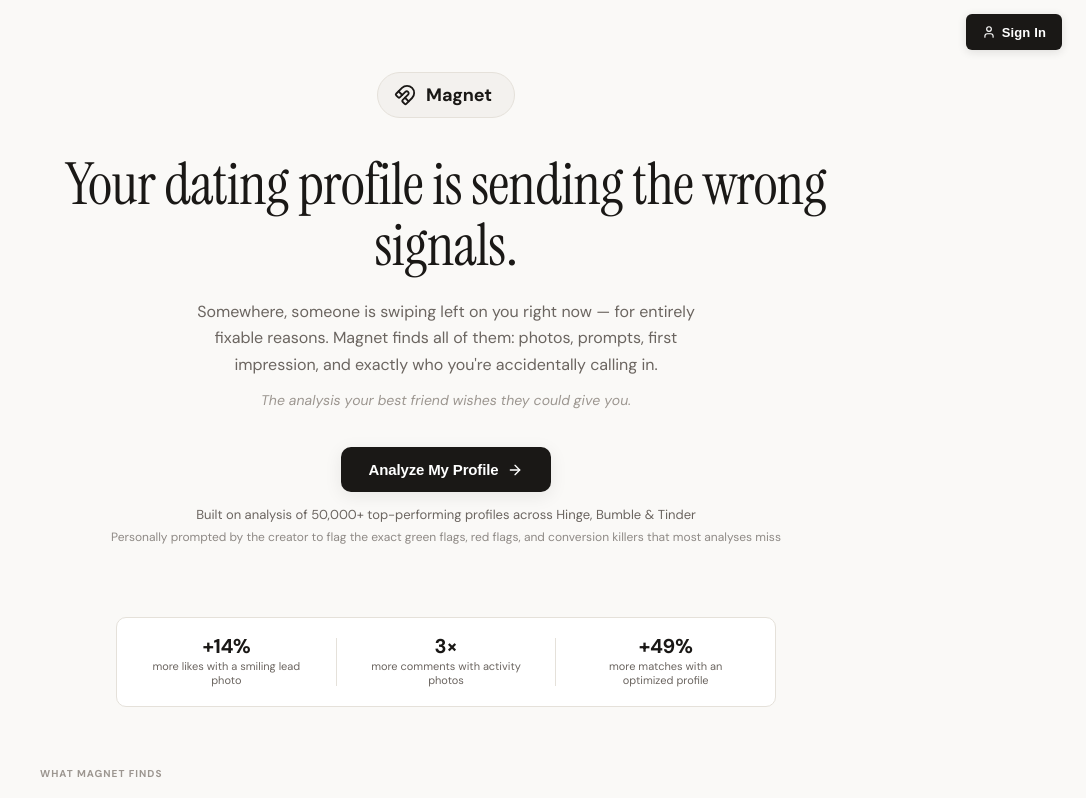
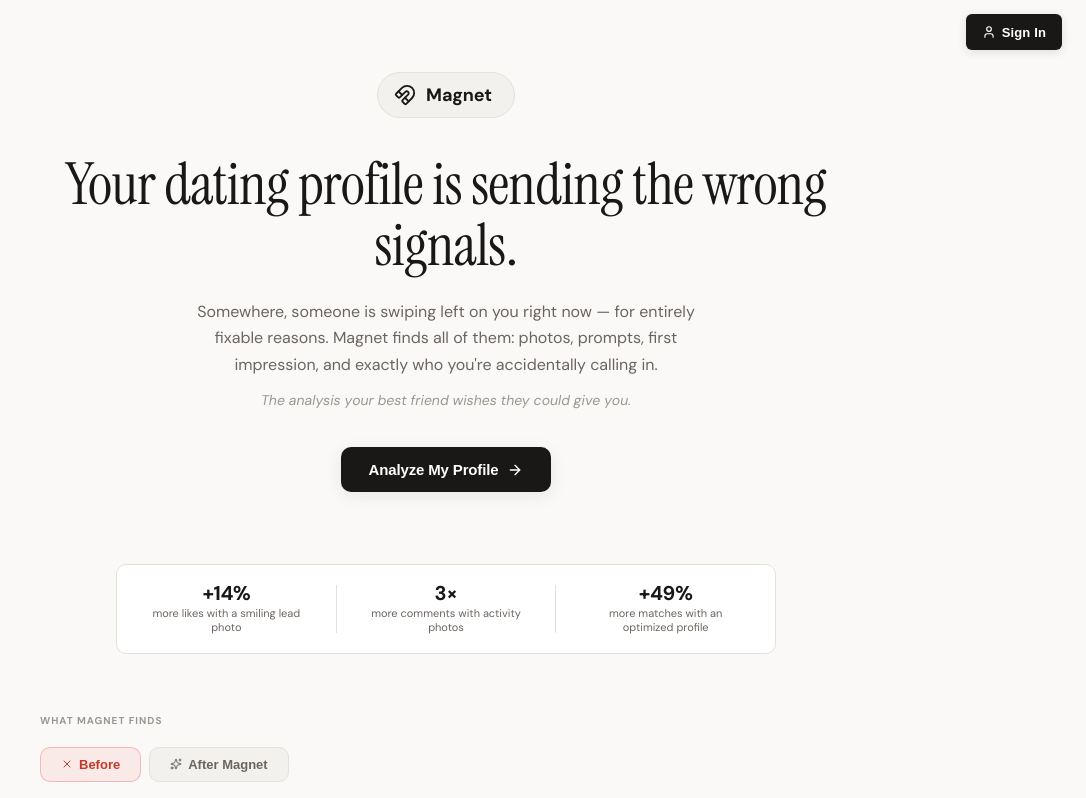
Before and after one commit to rarealexan-hub/magnet, a React (Vite) app in the folder client/: page / in a window 1280 px wide. Shown: the top 798 px of the page, without its empty margins (194-1280 px from the left). Built offline with nearby package versions, Linux system fonts and the light colour scheme.

Commit message:
Remove unused code from landing component
Replit-Commit-Author: Agent

```diff
--- a/client/src/components/Landing.tsx
+++ b/client/src/components/Landing.tsx
@@ -31,8 +31,6 @@ export function Landing({ onStart, onPrivacy }: Props) {
           Analyze My Profile
           <ArrowRight size={16} />
         </button>
-        <p className="cta-sub">Built on analysis of 50,000+ top-performing profiles across Hinge, Bumble &amp; Tinder</p>
-        <p className="cta-sub" style={{ marginTop: 6, fontSize: 12, opacity: 0.75 }}>Personally prompted by the creator to flag the exact green flags, red flags, and conversion killers that most analyses miss</p>
       </div>
 
       <div className="stats-strip">
```
